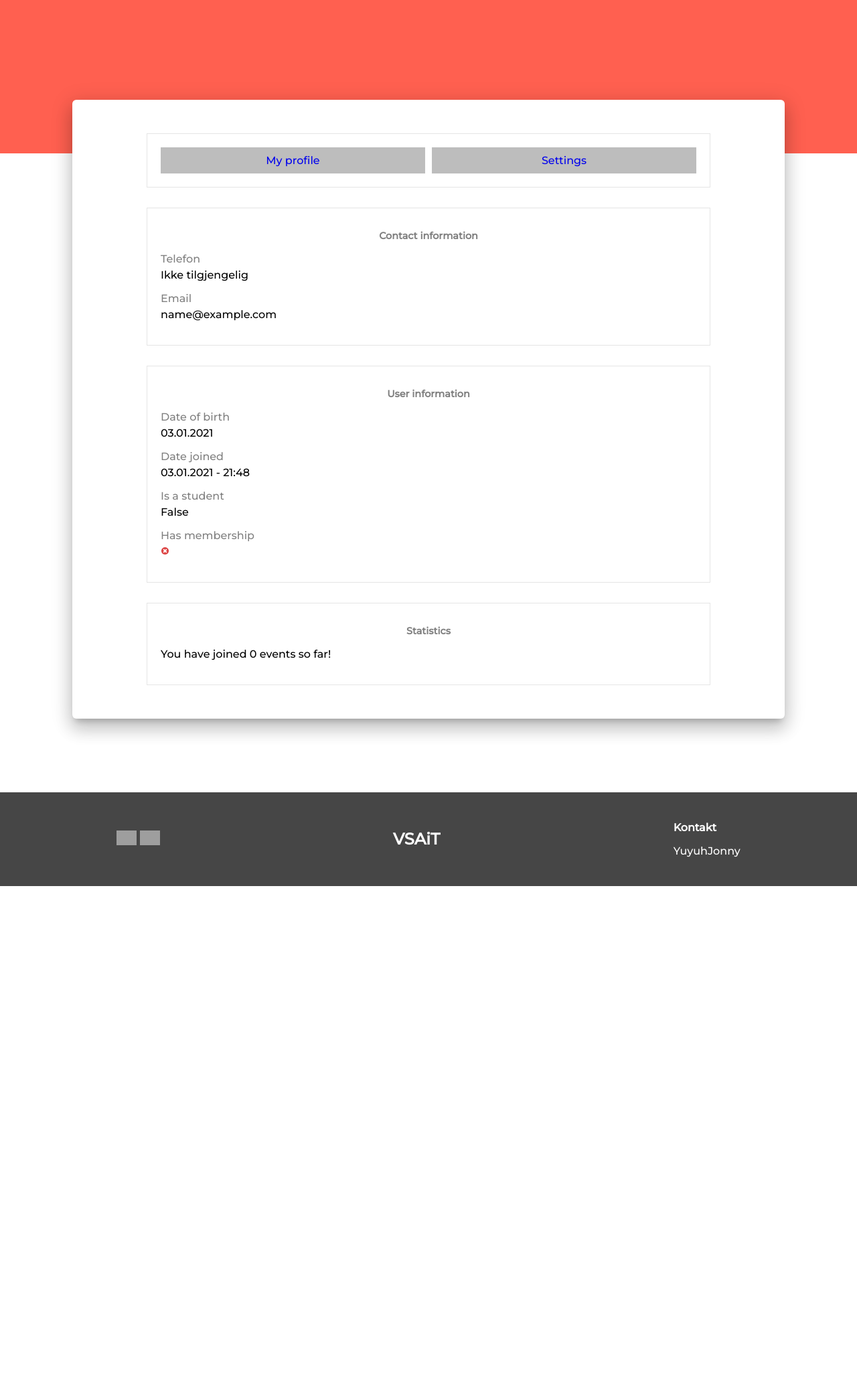
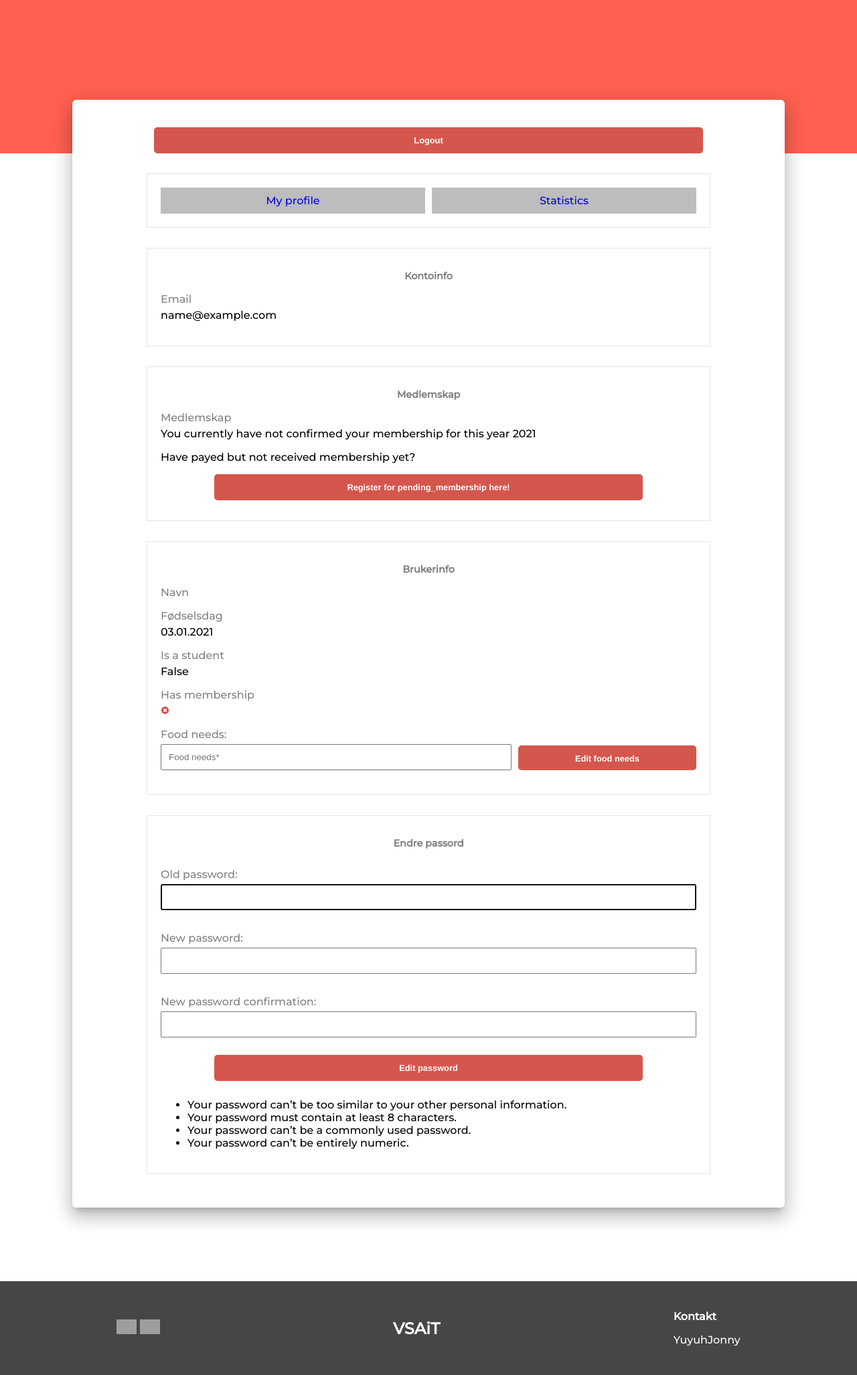
Before and after one commit to uyth/vsait-medlemsside, a Django app: page /profile/ in a window 1280 px wide. Shown: the part 271-2324 px from the top of the page at 67% size. Before the commit the page ends 1594 px from the top, so only its background shows below. Run offline with Django 3.2, Linux system fonts and the light colour scheme; the visitor is signed in with stand-in values (Sample User, id 1); data that the repository does not hold is empty; some libraries are stand-ins or nearby versions; grey boxes are pictures that could not be loaded.

Commit message:
#37 #39 #40 #41 Redesigned both event and profile, added food needs view for staffs aswell as some translation fixes

```diff
--- a/events/static/events/detail.js
+++ b/events/static/events/detail.js
@@ -1,7 +1,7 @@
 $(document).ready(() => {
 	console.log('detail.js loaded');
 	// registration form
-	const submit = $(".btn").get(0);
+	const submit = $("button.btn").get(0);
 	$(submit).on('click', function(e){
 		e.preventDefault();
 		const form = $($(this).parents('form').get(0));
--- a/events/templates/events/detail.html
+++ b/events/templates/events/detail.html
@@ -10,7 +10,6 @@
 		<script src="https://cdn.jsdelivr.net/npm/sweetalert2@10"></script>
 		<script type="text/javascript" src="/static/admin/js/vendor/jquery/jquery.min.js"></script>
 		<script type="text/javascript" src="{% static 'events/detail.js' %}"></script>
-
 	</head>
 	<body>
 		<div class="wrapper">
@@ -79,12 +78,12 @@
 										{% csrf_token %}
 										{% if is_registered %}
 											{% if can_cancel %}
-												<button type="submit" id="cancel_registration" name="event_id" value="{{object.id}}" class="btn inverse">Påmeldt, trykk her for å avmelde.</button>
+												<button type="submit" id="cancel_registration" name="event_id" value="{{object.id}}" class="btn inverse">Påmeldt, trykk her for å melde deg av.</button>
 											{% else %}
 												<strong>Arrangementet er ikke lenger for avmelding!</strong>
 											{% endif %}
 										{% elif is_waiting %}
-											<button type="submit" id="cancel_waiting" name="event_id" value="{{object.id}}" class="btn inverse">I venteliste, trykk her for å avmelde.</button>
+											<button type="submit" id="cancel_waiting" name="event_id" value="{{object.id}}" class="btn inverse">I venteliste, trykk her for å melde deg av.</button>
 										{% else %}
 											{% if user.has_membership_boolean or user.pending_membership %}
 												<button type="submit" id="register" name="event_id" value="{{object.id}}" class="btn">Meld deg på!</button>
--- a/home/static/home/profile.css
+++ b/home/static/home/profile.css
@@ -43,7 +43,56 @@
 	display: block;
 	text-align: center;
 }
-
+div.brukerinformasjon > form {
+	display: flex;
+}
+div.brukerinformasjon > form > p {
+	display: flex;
+	flex-direction: column;
+	width: 80%;
+	margin-top: 0;
+}
+div.brukerinformasjon > form > p > label {
+	color: gray;
+	padding-bottom: 0;
+	margin-bottom: 5px;
+}
+div.brukerinformasjon > form > p > input {
+	width: 100%;
+	box-sizing: border-box;
+}
+div.brukerinformasjon > form > input[type="submit"] {
+	display: inline-block;
+	width: 40%;
+	height: 37px;
+	align-self: self-end;
+	margin-bottom: 16px;
+	margin-left: 10px;
+}
+/* PASSWORD CHANGE */
+.password > form {
+	display: flex;
+	flex-direction: column;
+}
+.password > form > p {
+	display: flex;
+	flex-direction: column;
+}
+.password > form > p > label {
+	color: gray;
+	padding-bottom: 0;
+	margin-bottom: 5px;
+}
+.password > form > p > input {
+	width: 100%;
+	box-sizing: border-box;
+}
+.password > form > ul {
+	order: 4;
+}
+.password > form > p:nth-of-type(3) {
+	display: none;
+}
 /* PROFILE STATISTICS */
 div.statistikk div.event {
 	text-align: left;
--- a/home/static/home/profile.js
+++ b/home/static/home/profile.js
@@ -1,27 +1,98 @@
 $(document).ready(() => {
 	console.log('profile.js loaded');
-	const nav = $(".divbox.nav").children().get();
-	const displays = $(".profile_display").get();
-	for (let i = 0; i < nav.length; i++) {
-		$(nav[i]).click(() => navigate(i,displays));
+	// registration form
+	const foodBtn = $("#food").get(0);
+	const passwordBtn = $("#password").get(0);
+	if ($("#alert").get(0)) {
+		// Alert message after password change found
+		const alert = $("#alert").get(0);
+		$(alert).hide();
+		const alertInfo = {};
+		if (alert.className === "success") {
+			alertInfo.title = "Success!";
+			alertInfo.text = "Du har endret ditt passord!";
+			alertInfo.icon = "success";
+		} else {
+			alertInfo.title = "Error!";
+			alertInfo.text = "Se og fiks erroren nedenfor!";
+			alertInfo.icon = "error";
+		}
+		Swal.fire({
+			title: alertInfo.title,
+			text: alertInfo.text,
+			icon: alertInfo.icon,
+			timer: 1500,
+			showCancelButton: false,
+			showConfirmButton: false,
+		})
 	}
-	// Hides all other displays other than profile
-	for (let i = 1; i < displays.length; i++) {
-		$(displays[i]).hide();
-	}
-	// temp
-	// $(displays[0]).hide();
-	// $(displays[1]).show();
-	setTimeout(() => window.scrollTo({ top: 0 }),100);
+	$(foodBtn).on('click', click);
+	$(passwordBtn).on('click', click2);
 });
 
-const navigate = (i,displays) => {
-	console.log(i,displays[i]);
-	for (let j = 0; j < displays.length; j++) {
-		if (i == j) {
-			$(displays[j]).show('slow');
-		} else {
-			$(displays[j]).hide('slow');
+const click = function(e) {
+	e.preventDefault();
+	const form = $($(this).parents('form').get(0));
+	console.log(form)
+	const alertInfo = getInfo(this.id);
+	Swal.fire({
+		title: alertInfo.title,
+		text: alertInfo.text,
+		icon: alertInfo.icon,
+		showCancelButton: true,
+		confirmButtonColor: '#3085d6',
+		cancelButtonColor: '#d33',
+		confirmButtonText: alertInfo.confirmButtonText,
+	}).then((result) => {
+		if (result.isConfirmed) {
+			Swal.fire({
+				title: alertInfo.s_title,
+				text: alertInfo.s_text,
+				icon: 'success',
+				timer: 1500,
+				showCancelButton: false,
+				showConfirmButton: false,
+			}).then(function() {
+				form.submit();
+			})
 		}
+	})
+}
+const click2 = function(e) {
+	e.preventDefault();
+	const form = $($(this).parents('form').get(0));
+	const alertInfo = getInfo(this.id);
+	Swal.fire({
+		title: alertInfo.title,
+		text: alertInfo.text,
+		icon: alertInfo.icon,
+		showCancelButton: true,
+		confirmButtonColor: '#3085d6',
+		cancelButtonColor: '#d33',
+		confirmButtonText: alertInfo.confirmButtonText,
+	}).then((result) => {
+		if (result.isConfirmed) {
+			form.submit();
+		}
+	})
+}
+
+const getInfo = function(id) {
+	console.log(id)
+	const info = {}
+	if (id === "food") {
+		info.title = "Are you sure?";
+		info.text = "Du endrer nå ditt matbehov.";
+		info.icon = 'warning';
+		info.confirmButtonText = 'Yes!';
+		// success
+		info.s_title = 'Endret!';
+		info.s_text = 'Du har endret ditt matbehov!';
+	} else if (id === "password") {
+		info.title = "Are you sure?";
+		info.text = "Du endrer nå ditt passord.";
+		info.icon = 'warning';
+		info.confirmButtonText = 'Yes!';
 	}
+	return info
 }
--- a/home/templates/home/profile.html
+++ b/home/templates/home/profile.html
@@ -8,7 +8,9 @@
 		<link rel="stylesheet" type="text/css" href="{% static 'home/style.css' %}">
 		<link rel="stylesheet" type="text/css" href="{% static 'home/profile.css' %}">
 		<link href="https://fonts.googleapis.com/css2?family=Montserrat:wght@500&display=swap" rel="stylesheet">
+		<script src="https://cdn.jsdelivr.net/npm/sweetalert2@10"></script>
 		<script type="text/javascript" src="/static/admin/js/vendor/jquery/jquery.min.js"></script>
+		<script type="text/javascript" src="{% static 'home/profile.js' %}"></script>
 	</head>
 	<body>
 		<div class="wrapper">
@@ -23,40 +25,67 @@
 				</div>
 				<div class="innhold profile">
 					<h1>{{ user.firstname }} {{ user.lastname }}</h1>
+					<a class="btn" href="/logout">Logout</a>
 					<div class="divbox nav">
 						<a href="/profile/">My profile</a>
-						<a href="/profile/settings/">Settings</a>
+						<a href="/profile/statistics/">Statistics</a>
 					</div>
 					<div id="profile" class="profile_display">
 						<div class="divbox kontaktinformasjon">
-							<h2>Contact information</h2>
-							<p class="label">Telefon</p>
-							<p>Ikke tilgjengelig</p>
+							<h2>Kontoinfo</h2>
 							<p class="label">Email</p>
 							<p>{{ user.email }}</p>
 						</div>
+						<div class="divbox membership">
+							<h2>Medlemskap</h2>
+							<p class="label">Medlemskap</p>
+							{% if user.has_membership_boolean %}
+								<p>Membership confirmed for {{ get_year }}</p>
+							{% elif user.pending_membership %}
+								<p>You currently have registered your membership, and thus added to the pending_membership group.</p>
+								<p>With a pending_membership you can register for event just as like a normal membership</p>
+								<p>Was this a mistake?</p>
+								<form action="/profile/pending_membership/" method="POST">
+									{% csrf_token %}
+									<input type="submit" value="Cancel your registration for pending_membership">
+								</form>
+							{% else %}
+								<p>You currently have not confirmed your membership for this year {{ get_year }}</p>
+								<p>Have payed but not received membership yet?</p>
+								<form action="/profile/pending_membership/" method="POST">
+									{% csrf_token %}
+									<input type="submit" value="Register for pending_membership here!">
+								</form>
+							{% endif %}
+						</div>
 						<div class="divbox brukerinformasjon">
-							<h2>User information</h2>
-							<p class="label">Date of birth</p>
+							<h2>Brukerinfo</h2>
+							<p class="label">Navn</p>
+							<p>{{ user.firstname}} {{ user.lastname }}</p>
+							<p class="label">Fødselsdag</p>
 							<p>{{ user.date_of_birth | date:'d.m.Y'}}</p>
-							<p class="label">Date joined</p>
-							<p>{{ user.date_joined | date:'d.m.Y - H:i'}}</p>
 							<p class="label">Is a student</p>
 							<p>{{ user.student}}</p>
 							<p class="label">Has membership</p>
 							<p>{{ user.has_membership}}</p>
+							<form method="POST">
+								{% csrf_token %}
+								{{ form_food_needs.as_p }}
+								<input type="submit" id="food" value="Edit food needs">
+							</form>
 						</div>
-						<div class="divbox statistikk">
-							<h2>Statistics</h2>
-							<p>You have joined {{ events_count }} events so far!</p>
-							{% for event in events %}
-							<a href="events/{{event.pk}}">
-								<div class="event">
-									<h2>{{ event.title }}</h2>
-									{{ event.startTime | date:'d.m.Y [H:i]' }} - {{ event.endTime | date:'d.m.Y [H:i]' }}
-								</div>
-							</a>
-							{% endfor %}
+						<div class="divbox password">
+							<h2>Endre passord</h2>
+							<form method="POST">
+								{% csrf_token %}
+								{{ form_password.as_p }}
+								<input type="submit" id="password" value="Edit password">
+							</form>
+							{% if messages %}
+								{% for message in messages %}
+								  <p class="{{ message.tags }}" id="alert" style="color: red;">{{ message }}</p>
+								{% endfor %}
+							{% endif %}
 						</div>
 					</div>
 				</div>
--- a/home/urls.py
+++ b/home/urls.py
@@ -10,7 +10,7 @@
     path('', views.index, name='index'),
     path('signup/',views.sign_up, name="signup"),
     path('profile/',views.profile, name="profile"),
-    path('profile/settings/', views.settings, name="settings"),
+    path('profile/statistics/', views.statistics, name="statistics"),
     path('profile/pending_membership/', views.pendingMembership, name="pending_membership"),
     path('contact/',views.kontakt, name="contact"),
     path('logout/', auth_views.LogoutView.as_view(next_page = '/'), name="logout"),
--- a/home/views.py
+++ b/home/views.py
@@ -49,6 +49,8 @@
 
 def sign_up(request):
     context = {}
+    if request.user.is_authenticated:
+            return redirect('/')
     form = VsaitUserRegistrationForm(request.POST or None)
     if request.method == "POST":
         if form.is_valid():
@@ -81,11 +83,13 @@
             # print(request.user.food_needs)
         else:
             form_password = PasswordChangeForm(request.user, request.POST)
+            print(form_password.is_valid())
             if form_password.is_valid():
                 user = form_password.save()
+                print(user,request)
                 update_session_auth_hash(request, user)  # Important!
                 messages.success(request, 'Your password was successfully updated!')
-                return redirect('change_password')
+                return HttpResponseRedirect(reverse('home:profile'))
             else:
                 messages.error(request, 'Please correct the error below.')
     form_password = PasswordChangeForm(request.user)
@@ -95,7 +99,7 @@
     return render(request,'home/profile.html',context)
 
 @login_required()
-def settings(request):
+def statistics(request):
     context = {}
     # form = VsaitUserProfileChangeForm(request.POST or None)
     context['user'] = request.user
@@ -128,12 +132,12 @@
     form_food_needs = VsaitUserFoodNeedsChangeForm(user=request.user)
     context['form_password'] = form_password
     context['form_food_needs'] = form_food_needs
-    return render(request,'home/settings.html',context)
+    return render(request,'home/statistics.html',context)
 
 def pendingMembership(request):
     request.user.pending_membership = not request.user.pending_membership
     request.user.save()
-    return HttpResponseRedirect(reverse('home:settings'))
+    return HttpResponseRedirect(reverse('home:profile'))
 
 def kontakt(request):
     context = {}
```
Also changed, not shown: home/templates/home/settings.html (deleted, +0 -77 lines), home/templates/home/statistics.html (added, +51 -0 lines).
